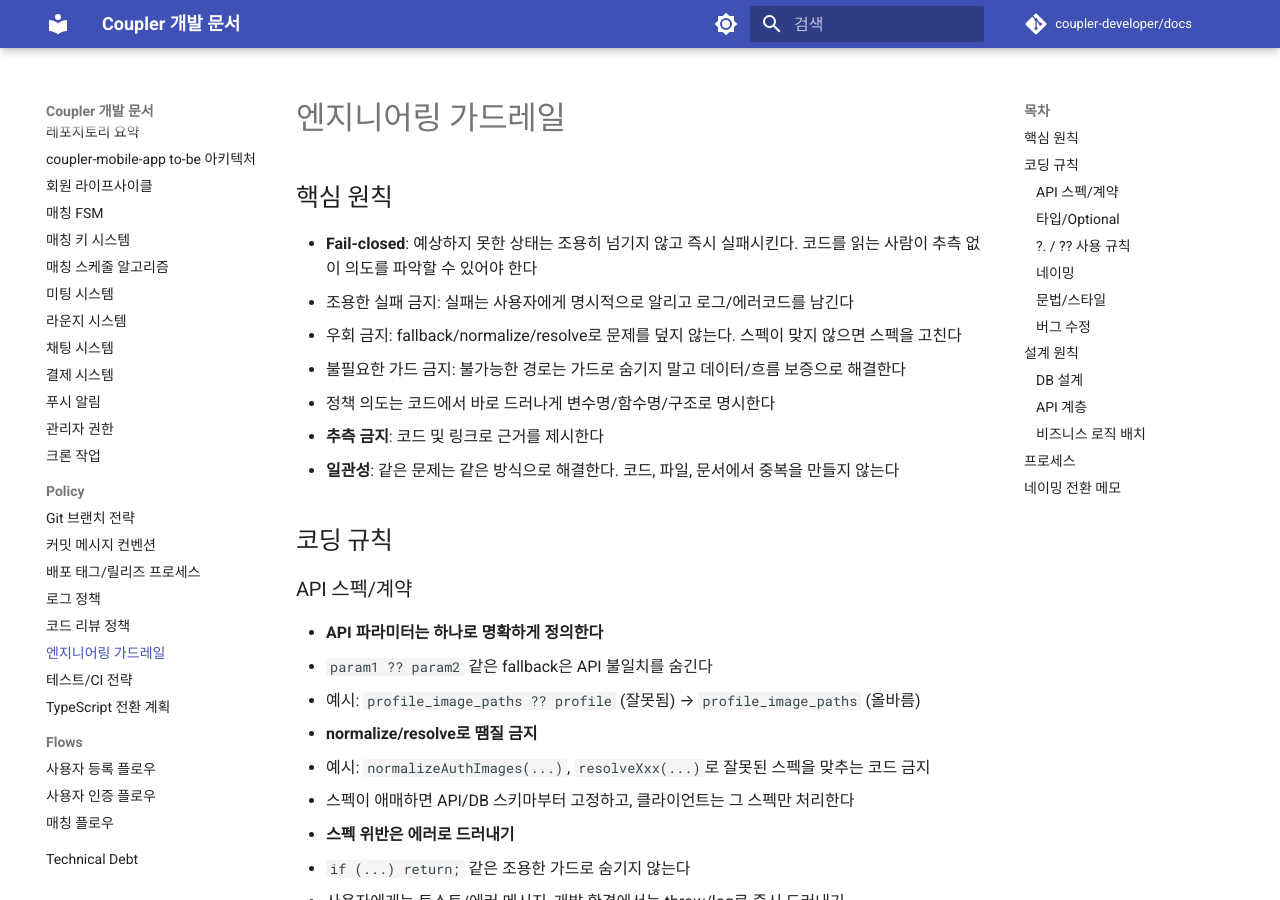
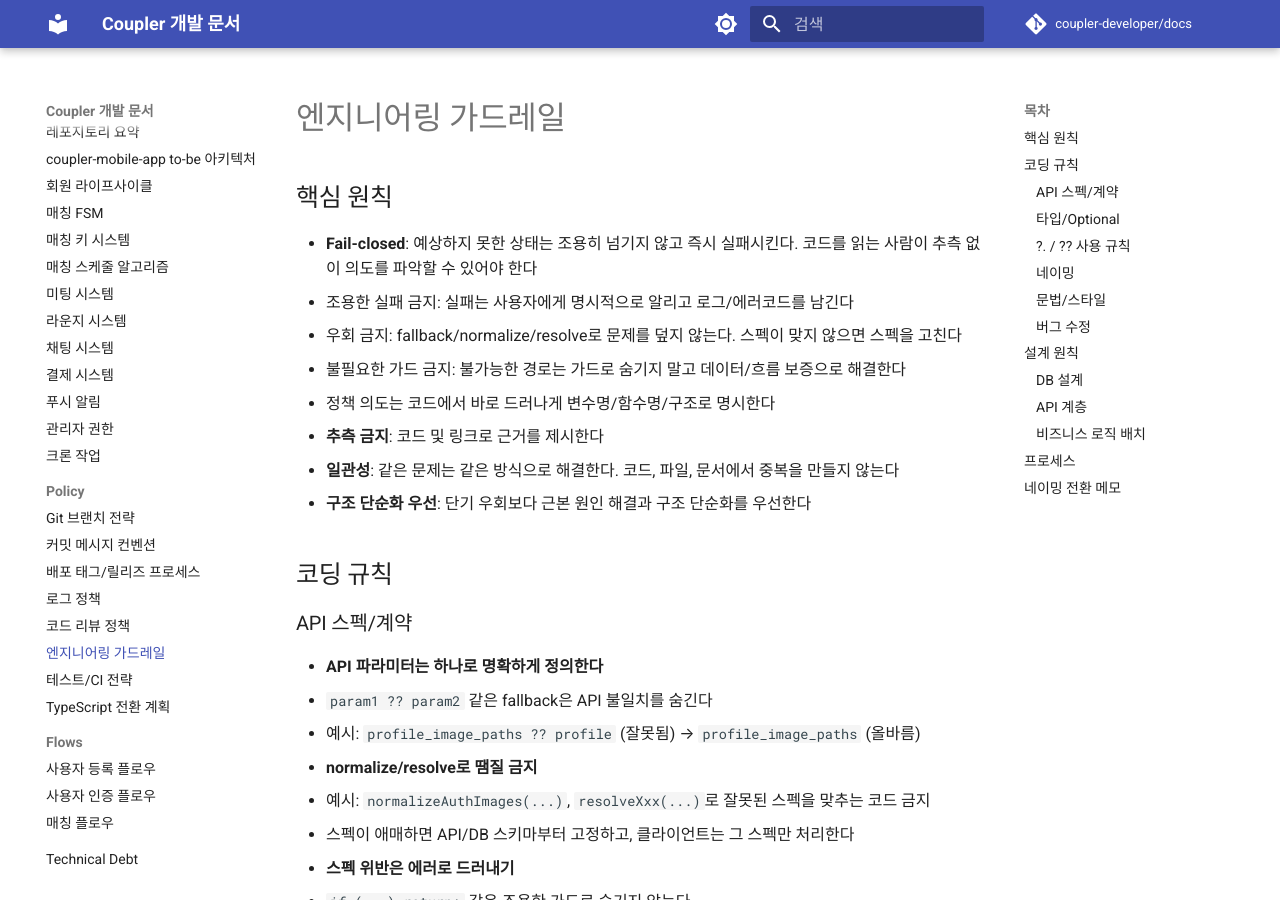
Before and after one commit to coupler-developer/docs, an MkDocs documentation site: the page built from content/policy/engineering-guardrails.md, in a window 1280 px wide and 900 px high. Built offline with MkDocs 1.6.1 and Material for MkDocs 9.7.7, drawn with Linux system fonts in a browser that asks for light colours; comment, search, counter and statistics services are not loaded.

Commit message:
docs: 엔지니어링 가드레일에 구조 단순화 원칙 추가
Changes:
- 핵심 원칙 섹션에 "단기 우회보다 근본 원인 해결과 구조 단순화를 우선" 규칙 추가

Tests:
- not run: 문서 변경

Signed-off-by: zmrdltl <meenseek5929@naver.com>

```diff
--- a/content/policy/engineering-guardrails.md
+++ b/content/policy/engineering-guardrails.md
@@ -9,6 +9,7 @@
   - 정책 의도는 코드에서 바로 드러나게 변수명/함수명/구조로 명시한다
 - **추측 금지**: 코드 및 링크로 근거를 제시한다
 - **일관성**: 같은 문제는 같은 방식으로 해결한다. 코드, 파일, 문서에서 중복을 만들지 않는다
+- **구조 단순화 우선**: 단기 우회보다 근본 원인 해결과 구조 단순화를 우선한다
 
 ## 코딩 규칙
 
```
